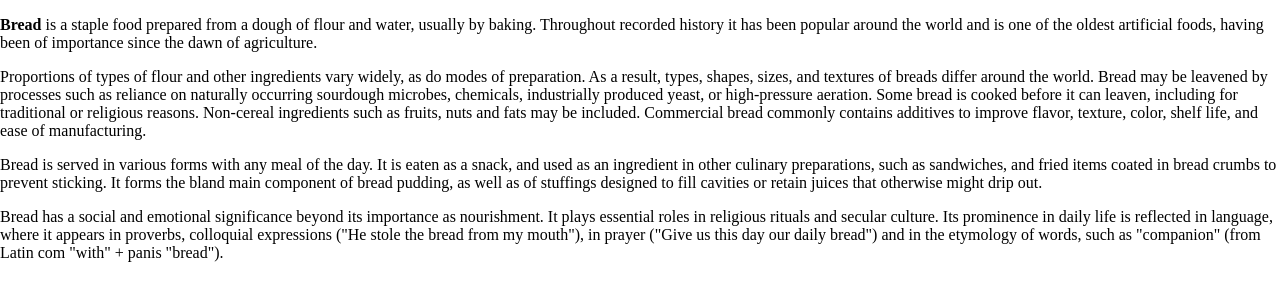
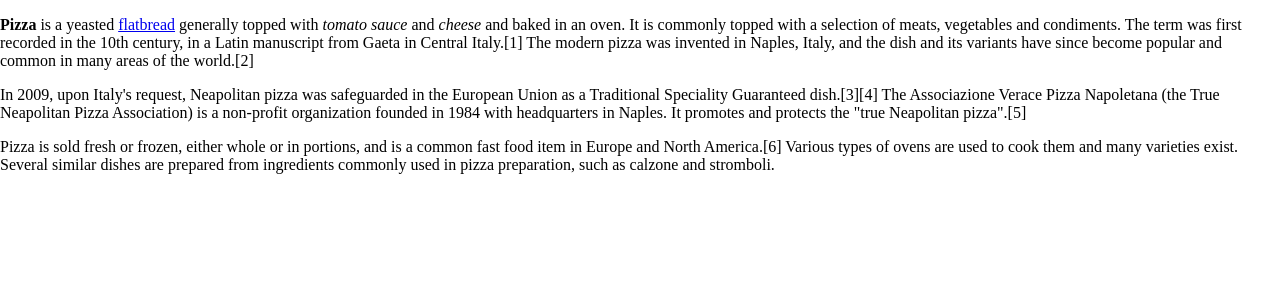
Before and after one commit to lacgd/bread, a plain HTML site: page index.html in a window 1280 px wide. Drawn offline with Linux system fonts and the light colour scheme.

Commit message:
Add files via upload

```diff
--- a/index.html
+++ b/index.html
@@ -2,7 +2,7 @@
 
 <html>
 
-	<head> <title> </title>
+	<head> <title> Pizza</title>
 
 	<meta charset="utf-8">
 	<link rel="stylesheet" type="text/css" href="css/main.css">
@@ -10,13 +10,11 @@
 
 	<body>
 
-	<p><strong>Bread</strong> is a staple food prepared from a dough of flour and water, usually by baking. Throughout recorded history it has been popular around the world and is one of the oldest artificial foods, having been of importance since the dawn of agriculture.
+	<p><strong>Pizza</strong> is a yeasted <a href="https://en.wikipedia.org/wiki/Flatbread">flatbread</a> generally topped with <em>tomato sauce</em> and <em>cheese</em> and baked in an oven. It is commonly topped with a selection of meats, vegetables and condiments. The term was first recorded in the <time>10th century</time>, in a Latin manuscript from Gaeta in Central Italy.[1] The modern pizza was invented in Naples, Italy, and the dish and its variants have since become popular and common in many areas of the world.[2]</p>
 
-	<p>Proportions of types of flour and other ingredients vary widely, as do modes of preparation. As a result, types, shapes, sizes, and textures of breads differ around the world. Bread may be leavened by processes such as reliance on naturally occurring sourdough microbes, chemicals, industrially produced yeast, or high-pressure aeration. Some bread is cooked before it can leaven, including for traditional or religious reasons. Non-cereal ingredients such as fruits, nuts and fats may be included. Commercial bread commonly contains additives to improve flavor, texture, color, shelf life, and ease of manufacturing.</p>
+	<p>In 2009, upon Italy's request, Neapolitan pizza was safeguarded in the European Union as a Traditional Speciality Guaranteed dish.[3][4] The Associazione Verace Pizza Napoletana (the True Neapolitan Pizza Association) is a non-profit organization founded in 1984 with headquarters in Naples. It promotes and protects the "true Neapolitan pizza".[5]</p>
 
-	<p>Bread is served in various forms with any meal of the day. It is eaten as a snack, and used as an ingredient in other culinary preparations, such as sandwiches, and fried items coated in bread crumbs to prevent sticking. It forms the bland main component of bread pudding, as well as of stuffings designed to fill cavities or retain juices that otherwise might drip out.</p>
-
-	<p>Bread has a social and emotional significance beyond its importance as nourishment. It plays essential roles in religious rituals and secular culture. Its prominence in daily life is reflected in language, where it appears in proverbs, colloquial expressions ("He stole the bread from my mouth"), in prayer ("Give us this day our daily bread") and in the etymology of words, such as "companion" (from Latin com "with" + panis "bread").</p>
+	<p>Pizza is sold fresh or frozen, either whole or in portions, and is a common fast food item in Europe and North America.[6] Various types of ovens are used to cook them and many varieties exist. Several similar dishes are prepared from ingredients commonly used in pizza preparation, such as calzone and stromboli.</p>
 
 	</body>
 
```
